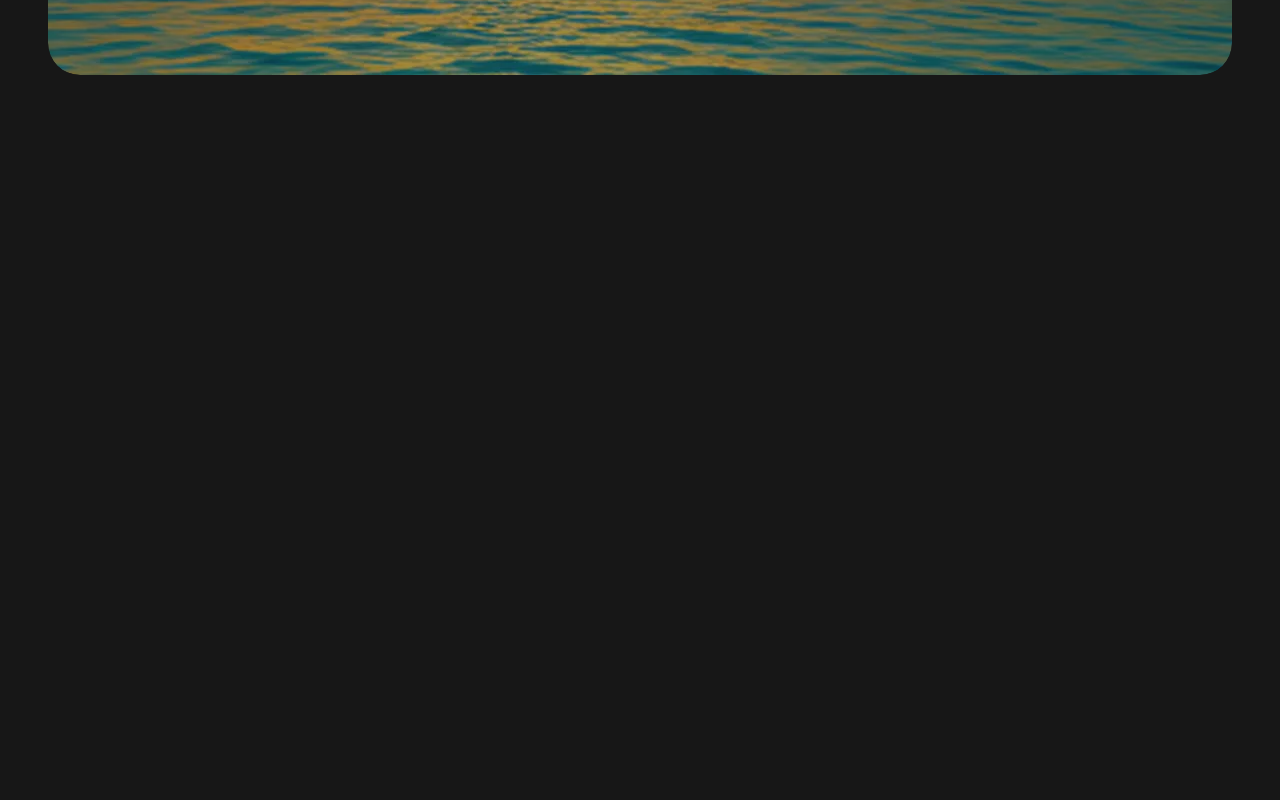
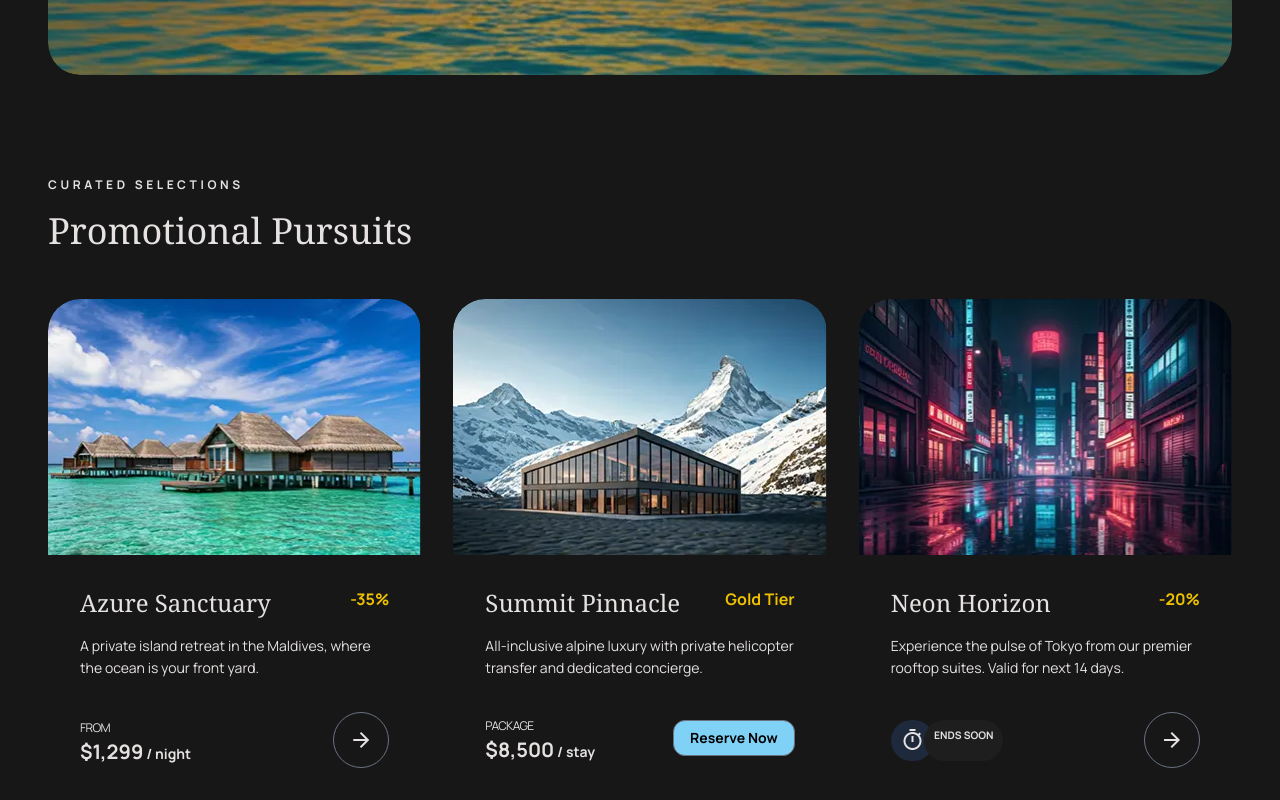
Before and after one commit to enas-mashaqi/project, a website: page assets/offersPage.html in a window 1280 px wide. Shown: the part 653-1453 px from the top of the page. Before the commit the page ends 928 px from the top, so only its background shows below. Drawn offline with nearby package versions, Linux system fonts and the light colour scheme.

Commit message:
promotionSection-offersPage

```diff
--- a/assets/css/input.css
+++ b/assets/css/input.css
@@ -43,6 +43,9 @@
 @utility hoverButtonBgWhite{
     @apply hover:bg-white/35  inline-block transition-all duration-200 cursor-pointer;
 }
+@utility hoverButtonBgBlue{
+    @apply hover:bg-primaryAccent  inline-block transition-all duration-200 cursor-pointer;
+}
 @utility hoverButtonBorder{
     @apply border-transparent  hover:border-primaryAccent  transition-all duration-300 cursor-pointer;
 }
--- a/assets/offersPage.html
+++ b/assets/offersPage.html
@@ -60,7 +60,7 @@
                         escapes offer unparalleled luxury with up to 40% exclusive benefits.</p>
                     <div class="flex flex-col md:flex-row gap-[24px]">
                         <button
-                            class="px-[12px] sm:px-[32px] py-[16px] bg-gradient-to-r from-secondaryAccent via-highlights to-highlights/65 rounded-2xl text-[18px] leading-[28px] font-bold ">View
+                            class="px-[12px] sm:px-[32px] py-[16px] bg-gradient-to-r from-secondaryAccent via-highlights to-highlights/65 rounded-2xl text-[18px] leading-[28px] font-bold hoverButton ">View
                             All Seasonal Deals</button>
                         <div class="flex flex-col gap-[4px] items-start">
                             <span class="text-[10.4px] leading-[15.6px] tracking-[1.04px]">OFFER ENDS IN</span>
@@ -79,6 +79,71 @@
 
 
         </section>
+
+        <section class="promotion max-w-7xl mx-auto px-[20px] md:px-[48px]">
+        <span class="text-[12px] leading-[16px] tracking-[3.6px] font-bold">CURATED SELECTIONS</span>
+        <h2 class="capitalize text-[36px] leading-[40px] font-serif mt-[16px] mb-[48px]">promotional pursuits</h2>
+        <div class="grid grid-cols-1 md:grid-cols-3 gap-[32px]">
+
+            <div class="card1 group  overflow-hidden rounded-t-4xl">
+                <div class="relative overflow-hidden">
+                <img src="../assets/image/offersP/promotion/azureSantury.webp" class="w-full hoverImage object-cover rounded-t-4xl"/></div>
+                <div class="p-[32px]">
+                    <div class="flex justify-between">
+                        <h3 class="font-serif text-[24px] leading-[32px]">Azure Sanctuary</h3>
+                       <p class="text-highlights text-[16px] leading-[24px] font-bold ">-35%</p>
+                    </div>
+                    <p class="text-[14px] leading-[22.8px] mt-[16px] mb-[32px]">A private island retreat in the Maldives, where the ocean is your front yard.</p>
+                    <div class="flex justify-between items-center">
+                        <div>
+                            <span class="text-[12px] leading-[16px] tracking-[-0.6px]">FROM</span>
+                            <p class="text-[20px] leading-[28px] font-bold">$1,299<span class="text-[14px] leading-[20px]"> / night</span></p>
+                        </div>
+                        <button class="border-[1px] border-gray-500 rounded-full hoverButtonBgBlue"><span class="material-symbols-outlined m-[15px]">arrow_forward</span></button>
+                    </div>
+                </div>
+            </div>
+
+               <div class="card2 group  overflow-hidden rounded-t-4xl">
+                <div class="relative overflow-hidden">
+                <img src="../assets/image/offersP/promotion/summitPinnacle.webp" class="w-full hoverImage object-cover rounded-t-4xl"/></div>
+                <div class="p-[32px]">
+                    <div class="flex justify-between">
+                        <h3 class="font-serif text-[24px] leading-[32px]">Summit Pinnacle</h3>
+                       <p class="text-highlights text-[16px] leading-[24px] font-bold ">Gold Tier</p>
+                    </div>
+                    <p class="text-[14px] leading-[22.8px] mt-[16px] mb-[32px]">All-inclusive alpine luxury with private helicopter transfer and dedicated concierge.</p>
+                    <div class="flex justify-between items-center">
+                        <div>
+                            <span class="text-[12px] leading-[16px] tracking-[-0.6px]">PACKAGE</span>
+                            <p class="text-[20px] leading-[28px] font-bold">$8,500<span class="text-[14px] leading-[20px]"> / stay</span></p>
+                        </div>
+                        <button class="border-[1px] h-[36px] border-gray-500 rounded-xl capitalize px-[16px] py-[6px] text-[14px] leading-[20px] font-bold bg-primaryAccent text-black hoverButton">reserve now</button>
+                    </div>
+                </div>
+            </div>
+
+               <div class="card3 group  overflow-hidden rounded-t-4xl">
+                <div class="relative overflow-hidden">
+                <img src="../assets/image/offersP/promotion/neonHorizon.webp" class="w-full hoverImage object-cover rounded-t-4xl"/></div>
+                <div class="p-[32px]">
+                    <div class="flex justify-between">
+                        <h3 class="font-serif text-[24px] leading-[32px]"> Neon Horizon</h3>
+                       <p class="text-highlights text-[16px] leading-[24px] font-bold ">-20%</p>
+                    </div>
+                    <p class="text-[14px] leading-[22.8px] mt-[16px] mb-[32px]">Experience the pulse of Tokyo from our premier rooftop suites. Valid for next 14 days.</p>
+                    <div class="flex justify-between items-center">
+                        <div class="flex ">
+                            <div class="bg-[#1E293B] rounded-full">
+                        <span class="material-symbols-outlined text-xs mx-[9.75px] my-[8.5px]">timer</span></div>
+                        <div class="-ml-2.5 px-[9.75px] py-[8.5px] rounded-4xl bg-primaryGray text-center text-[10.4px] leading-[15.6px] font-bold">ENDS SOON</div>
+                        </div>
+                        <button class="border-[1px] border-gray-500 rounded-full  hoverButtonBgBlue"><span class="material-symbols-outlined m-[15px]">arrow_forward</span></button>
+                    </div>
+                </div>
+            </div>
+        </div>
+        </section>
     </main>
 </body>
 
```
Also changed, not shown: assets/css/output.css, assets/image/offersP/promotion/azureSantury.webp (added), assets/image/offersP/promotion/neonHorizon.webp (added), assets/image/offersP/promotion/summitPinnacle.webp (added).
